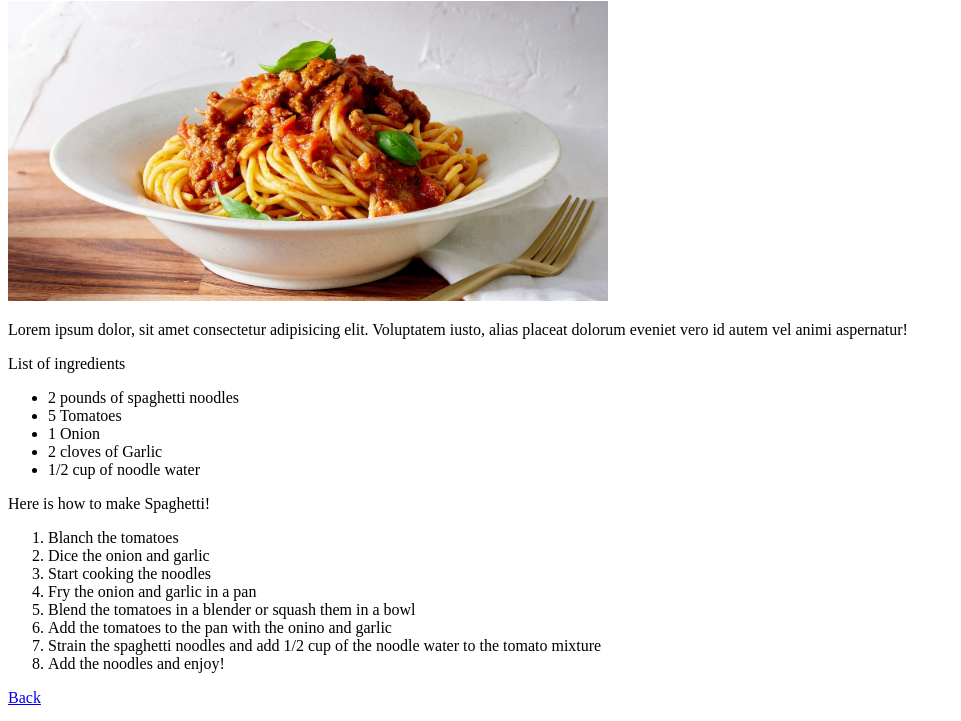
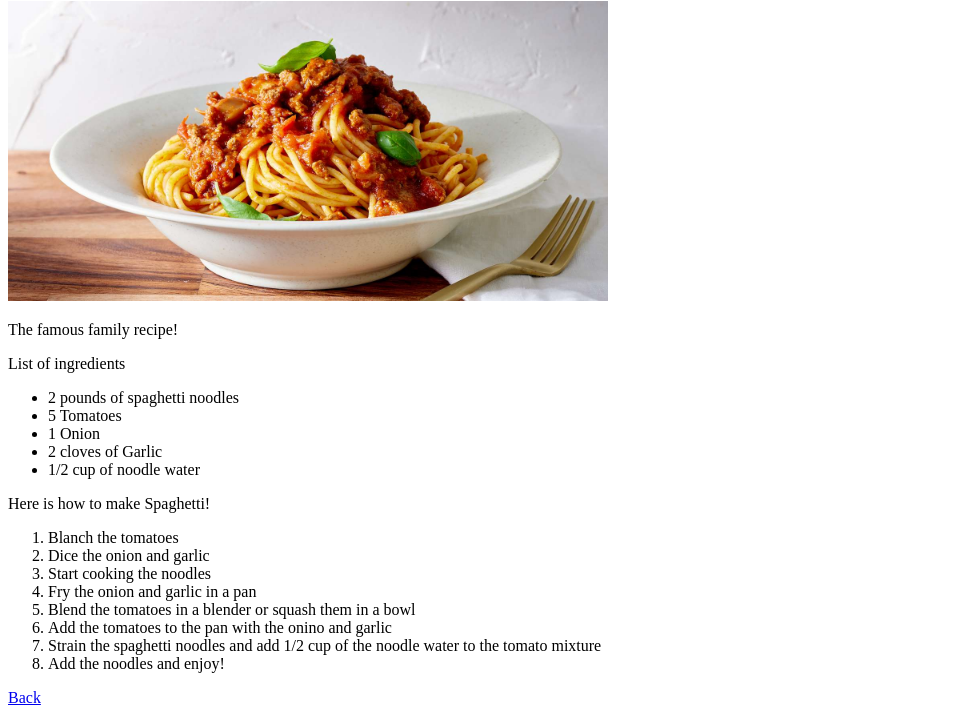
Before and after one commit to AslanJon/odin-recipes, a plain HTML site: page recipes/spaghetti.html in a window 1280 px wide. Shown: the part 79-800 px from the top of the page, without its empty margins (0-961 px from the left). Drawn offline with Linux system fonts and the light colour scheme.

Commit message:
Replace filler text with description

```diff
--- a/recipes/spaghetti.html
+++ b/recipes/spaghetti.html
@@ -9,7 +9,7 @@
     <h1>Spaghetti</h1>
     <img src="../images/spaghetti.jpg" alt="spaghetti" height="300">
     <p>
-        Lorem ipsum dolor, sit amet consectetur adipisicing elit. Voluptatem iusto, alias placeat dolorum eveniet vero id autem vel animi aspernatur!
+        The famous family recipe!
     </p>
 
     <p>List of ingredients</p>
```
